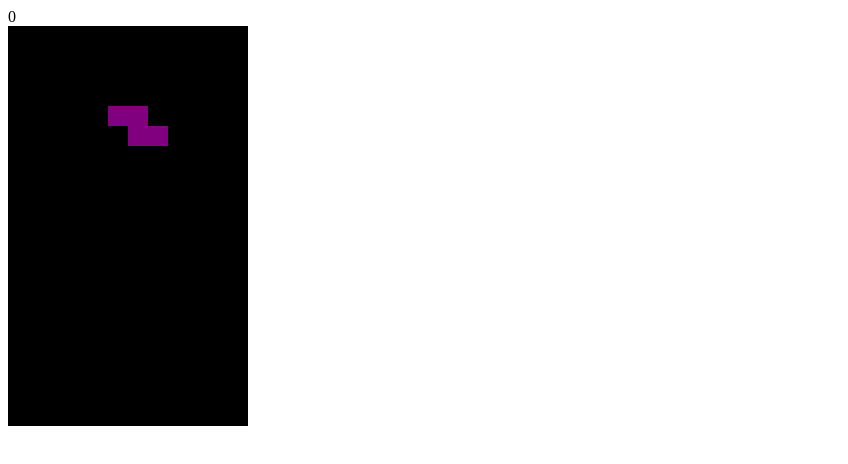
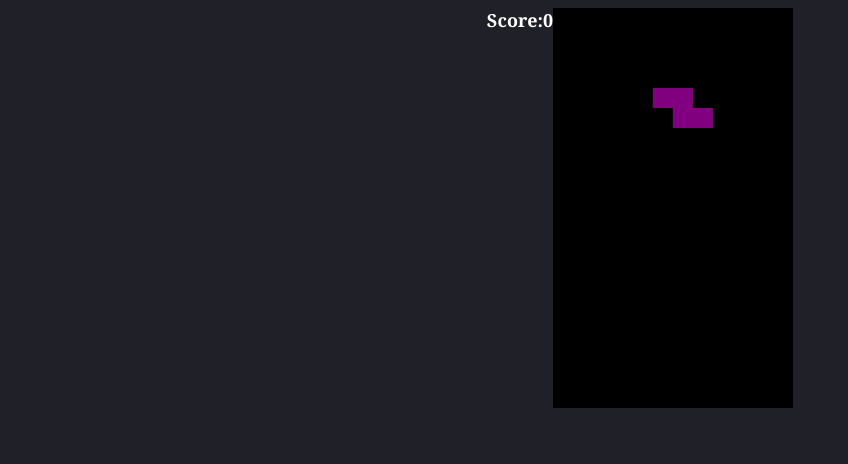
Before and after one commit to wcheng8/tetrisclone, a plain HTML site: page index.html in a window 1280 px wide. Shown: the whole page, without its empty margins (0-848 px from the left). Drawn offline with Linux system fonts and the light colour scheme.

Commit message:
added some stylese

```diff
--- a/index.html
+++ b/index.html
@@ -7,7 +7,7 @@
     <title>Tetris</title>
   </head>
   <body>
-    <div id="score">0</div>
+    Score: <div id="score">0</div>
     <canvas id="board" width="240" height="400"></canvas>
     <script src="script.js"></script>
   </body>
--- a/style.css
+++ b/style.css
@@ -1,3 +1,12 @@
 #board{
   background-color: aqua;
 }
+body{
+  background: #202028;
+  color: #fff;
+  display:flex;
+  justify-content: center;
+  font-family: Cambria, Cochin, Georgia, Times, 'Times New Roman', serif;
+  font-size: large;
+  font-weight: bold;
+}
```
